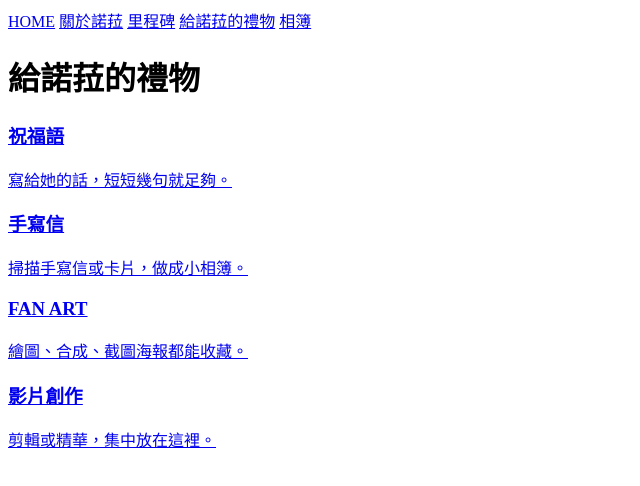
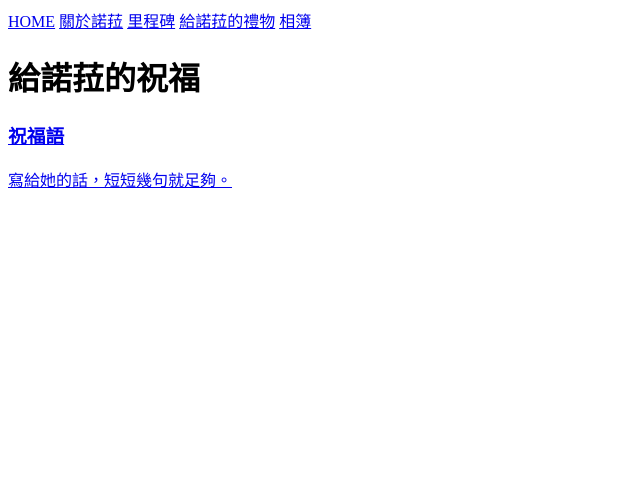
Before and after one commit to brian0066/brian0066.github.io, a plain HTML site: page gifts/index.html in a window 1280 px wide. Shown: the whole page, without its empty margins (0-640 px from the left). Drawn offline with Linux system fonts and the light colour scheme.

Commit message:
Update index.html

```diff
--- a/gifts/index.html
+++ b/gifts/index.html
@@ -17,12 +17,10 @@
 </nav>
 
   <main class="wrap">
-    <h1>給諾菈的禮物</h1>
+    <h1>給諾菈的祝福</h1>
     <div class="cards">
       <a class="card" href="/gifts/blessings/"><h3>祝福語</h3><p>寫給她的話，短短幾句就足夠。</p></a>
-      <a class="card" href="/gifts/letters/"><h3>手寫信</h3><p>掃描手寫信或卡片，做成小相簿。</p></a>
-      <a class="card" href="/gifts/fanart/"><h3>FAN ART</h3><p>繪圖、合成、截圖海報都能收藏。</p></a>
-      <a class="card" href="/gifts/videos/"><h3>影片創作</h3><p>剪輯或精華，集中放在這裡。</p></a>
+
     </div>
   </main>
 </body>
```
